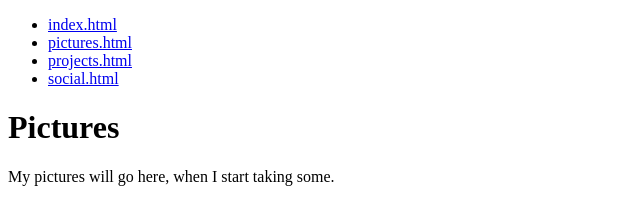
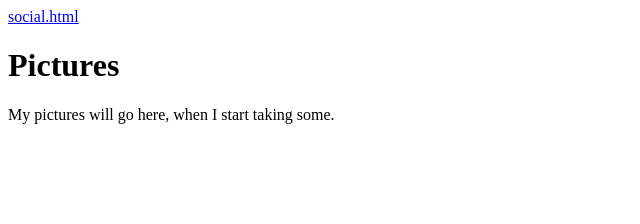
Before and after one commit to G184032021/medialabo, a plain HTML site: page pratice/pictures.html in a window 1280 px wide. Shown: the whole page, without its empty margins (0-640 px from the left). Drawn offline with Linux system fonts and the light colour scheme.

Commit message:
再提出

```diff
--- a/pratice/pictures.html
+++ b/pratice/pictures.html
@@ -7,20 +7,7 @@
 
   <body>
     <!-- put navigation menu just below here -->
-    <ul>
-      <li>
-        <a href="index.html">index.html</a>
-      </li>
-      <li>
-        <a href="pictures.html">pictures.html</a>
-      </li>
-      <li>
-        <a href="projects.html">projects.html</a>
-      </li>
-      <li>
-        <a href="social.html">social.html</a>
-      </li>
-    </ul>
+    <a href="social.html">social.html</a>
     <h1>Pictures</h1>
 
     <p>My pictures will go here, when I start taking some.</p>
```
Also changed, not shown: index.html (+7 -2 lines), pratice/index.html (+1 -1 lines), pratice/projects.html (+1 -1 lines), pratice/social.html (+1 -1 lines).
